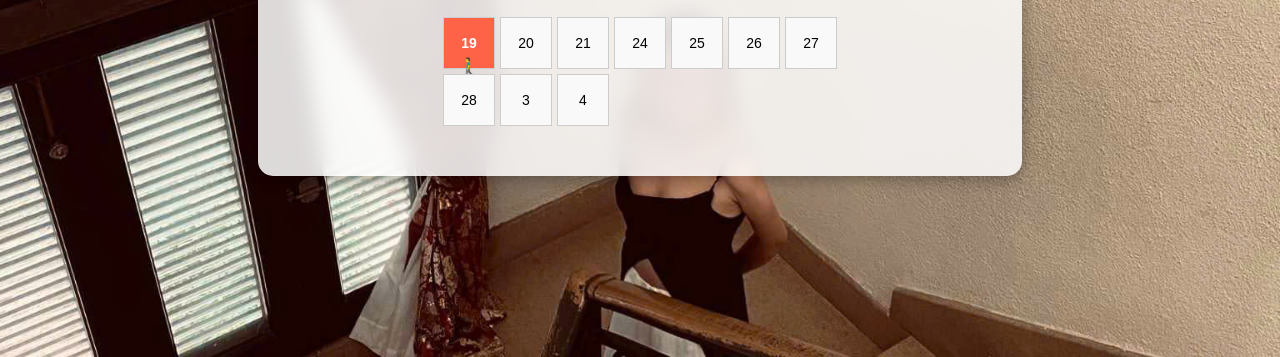
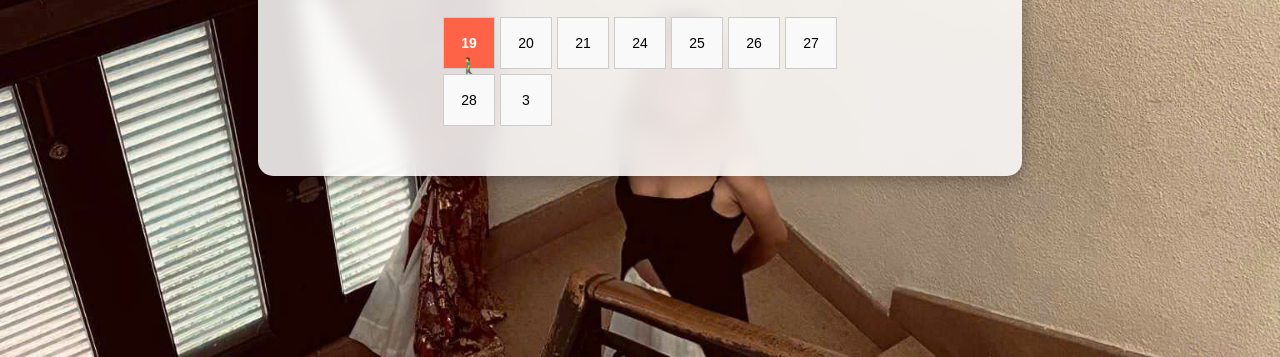
Before and after one commit to thanhbao922/countdown-app, a plain HTML site: page index.html in a window 1280 px wide. Shown: the part 443-800 px from the top of the page. Drawn offline with Linux system fonts and the light colour scheme.

Commit message:
Update index.html
cập nhật last day 3/3

```diff
--- a/index.html
+++ b/index.html
@@ -100,7 +100,7 @@
     </div>
 
     <script>
-        const lastWorkingDay = new Date(2025, 2, 4, 17, 20, 0);
+        const lastWorkingDay = new Date(2025, 2, 3, 17, 20, 0);
         const workStartHour = 8;
         const workEndHour = 17;
         const workEndMinute = 20;
```
